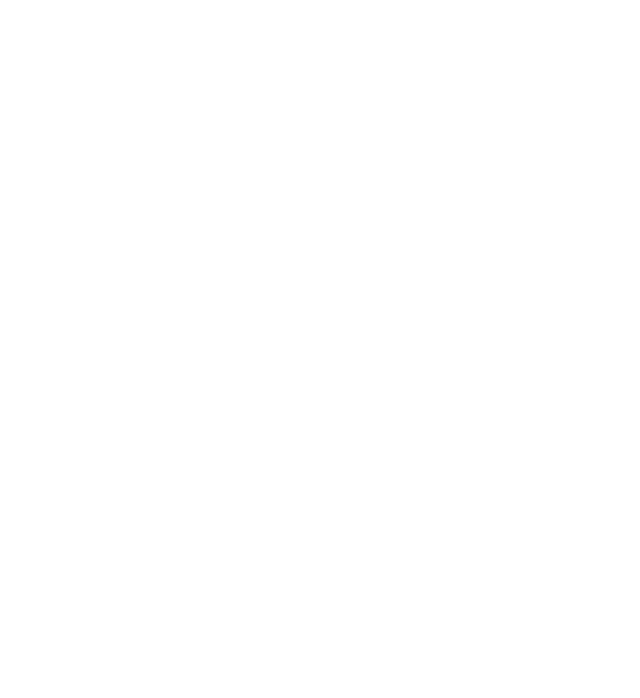
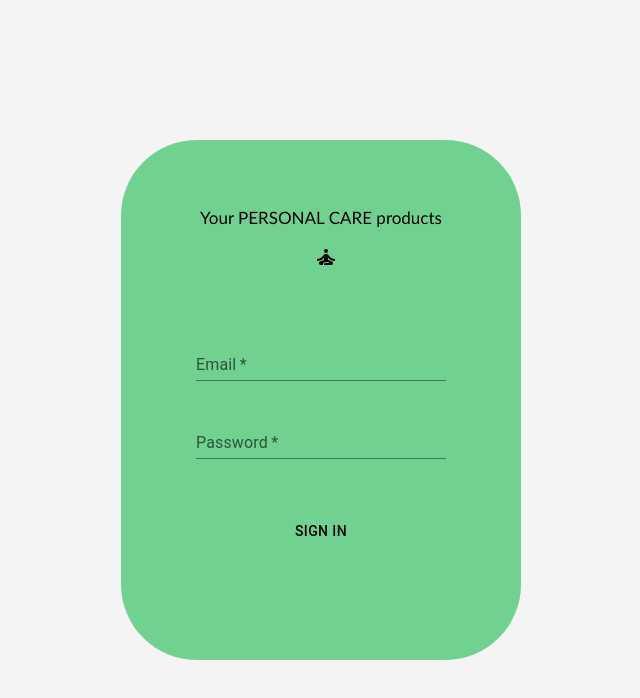
Before and after one commit to IulyN1/Proiect-colectiv, a React (Create React App) app: page /login in a window 1280 px wide. Before the commit this address had no page. Shown: the top 698 px of the page, without its empty margins (319-959 px from the left). Built offline with nearby package versions, Linux system fonts and the light colour scheme.

Commit message:
Added Login page

```diff
--- a/src/App.js
+++ b/src/App.js
@@ -3,6 +3,7 @@
 import ProductsPage from './pages/ProductsPage';
 import ProductPage from './pages/ProductPage';
 import { BrowserRouter, Routes, Route } from 'react-router-dom';
+import Login from './pages/Login';
 
 const App = () => {
 	return (
@@ -12,6 +13,7 @@
 				<Route path="/products" element={<ProductsPage favorites={1} />} />
 				<Route path="/products/:id" element={<ProductPage />} />
 				<Route path="/products/favorites" element={<ProductsPage favorites={0} />} />
+				<Route path="/login" element={<Login />} />
 			</Routes>
 		</BrowserRouter>
 	);
--- a/src/components/Navbar/Navbar.css
+++ b/src/components/Navbar/Navbar.css
@@ -28,3 +28,7 @@
 	font-size: 14px;
 	margin-left: 20px;
 }
+
+.Navbar-Link {
+	text-decoration: none;
+}
--- a/src/components/Navbar/Navbar.jsx
+++ b/src/components/Navbar/Navbar.jsx
@@ -18,7 +18,11 @@
 					<FavoriteBorderIcon className="Navbar-item" />
 				</Link>
 				<p className="Navbar-item">{REGISTER}</p>
-				<p className="Navbar-item">{SIGN_IN}</p>
+				{!localStorage.getItem("userId") &&
+					<Link to={`/login`} className="Navbar-Link">
+						<p className="Navbar-item">{SIGN_IN}</p>
+					</Link>
+				}
 			</div>
 		</div>
 	);
--- /dev/null
+++ b/src/pages/Login.css
@@ -0,0 +1,34 @@
+.LoginPage {
+    background-color: rgb(219, 219, 219, 0.3);
+    height: 100vh;
+    font-family: 'Gill Sans', 'Gill Sans MT', Calibri, 'Trebuchet MS', sans-serif;
+}
+
+.Login-formControl {
+    background-color: rgb(80, 200, 120, 0.8);
+    height: 65vh;
+    width: 50vh;
+    border-radius: 2cm;
+    align-items: center;
+    margin-top: 20px;
+    left: 50%;
+    top: 50%;
+    position: absolute;
+    transform: translate(-50%, -50%);
+}
+
+.Login-Title {
+    text-align: center;
+    font-size: 17px;
+    padding: 50px 0px 60px 0px;
+}
+
+.Login-InputField div {
+    width: 250px;
+    margin-bottom: 30px;
+}
+
+.Login-ErrorMessage {
+    color: red;
+    font-weight: bold;
+}
--- /dev/null
+++ b/src/pages/Login.js
@@ -0,0 +1,65 @@
+import { Button, FormControl, TextField } from '@mui/material';
+import SelfImprovementIcon from '@mui/icons-material/SelfImprovement';
+import React from 'react';
+import { BRAND, SIGN_IN } from '../constants';
+import { useNavigate } from "react-router-dom";
+import './Login.css';
+
+const Login = () => {
+    localStorage.clear();
+    const [email, setEmail] = React.useState("");
+    const [password, setPassword] = React.useState("");
+    const [errorMessage, setErrorMessage] = React.useState("");
+    const navigate = useNavigate();
+
+    const handleLogin = (event) => {
+        if (email.trim() === "" || password.trim() === "") {
+            setErrorMessage("Empty fields!");
+            return;
+        }
+        else setErrorMessage("");
+
+        //TO DO: backend login
+        // set error message if login failed -> setErrorMessage("Wrong username or password!")
+        //localStorage.setItem("userId", 1); //set value for the authUser
+
+        if (errorMessage.trim()) return;
+        navigate("/products");
+    };
+
+    return (
+        <div className="LoginPage">
+            <FormControl className="Login-formControl">
+                <div className="Login-Title">
+                    <p>{BRAND}</p>
+                    <SelfImprovementIcon className="Icon" />
+                </div>
+                <TextField
+                    className="Login-InputField"
+                    label='Email'
+                    variant='standard'
+                    required
+                    onChange={(e) => setEmail(e.target.value)}>
+                </TextField>
+                <TextField
+                    className="Login-InputField"
+                    label='Password'
+                    variant='standard'
+                    required
+                    type='password'
+                    onChange={(e) => setPassword(e.target.value)}>
+                </TextField>
+                {errorMessage && <div className="Login-ErrorMessage">{errorMessage}</div>}
+                <Button
+                    className="Login-Button"
+                    onClick={handleLogin}
+                    sx={{ margin: 3, color: 'black' }}
+                >
+                    {SIGN_IN}
+                </Button>
+            </FormControl>
+        </div>
+    );
+};
+
+export default Login;
```
